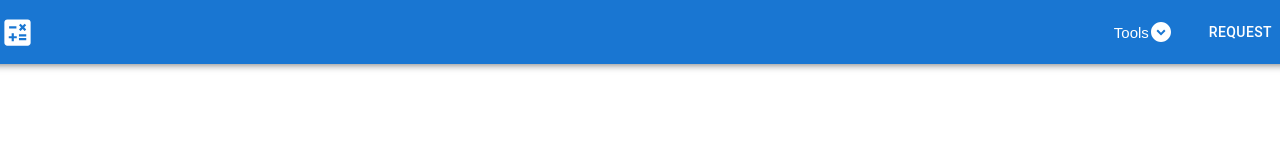
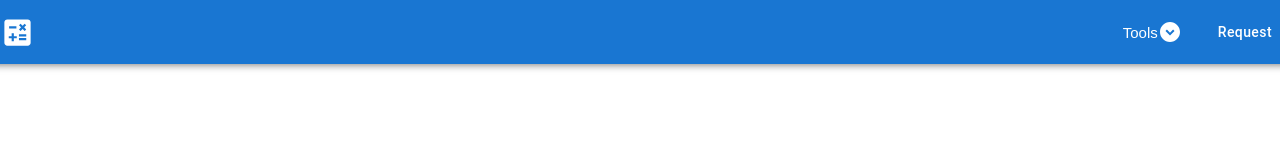
Before and after one commit to nirajpandey034/InterestCalculator, a React (Create React App) app: page / in a window 1280 px wide. Shown: the top 160 px of the page. Built offline with nearby package versions, Linux system fonts and the light colour scheme.

Commit message:
some changes

```diff
--- a/src/Components/Header.js
+++ b/src/Components/Header.js
@@ -23,7 +23,7 @@ function Header() {
             <div style={{ marginLeft: "auto" }}>
               <div style={{ display: "flex", flexDirection: "row"}}>
               <MenuBar />
-              <Button color="inherit">Request</Button>
+              <Button color="inherit" style={{textTransform: "none"}}>Request</Button>
               </div>
             </div>
           </div>
```
